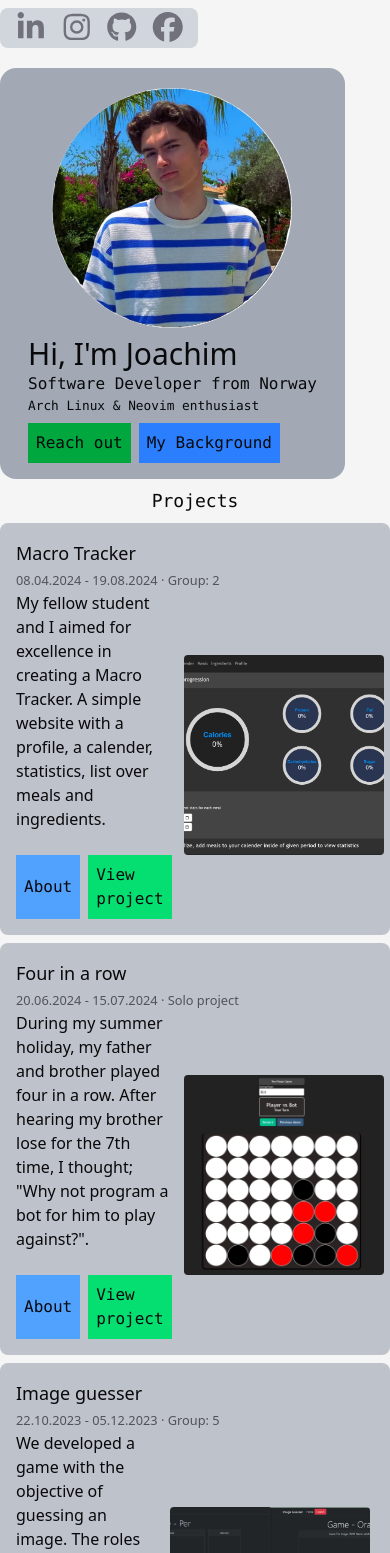
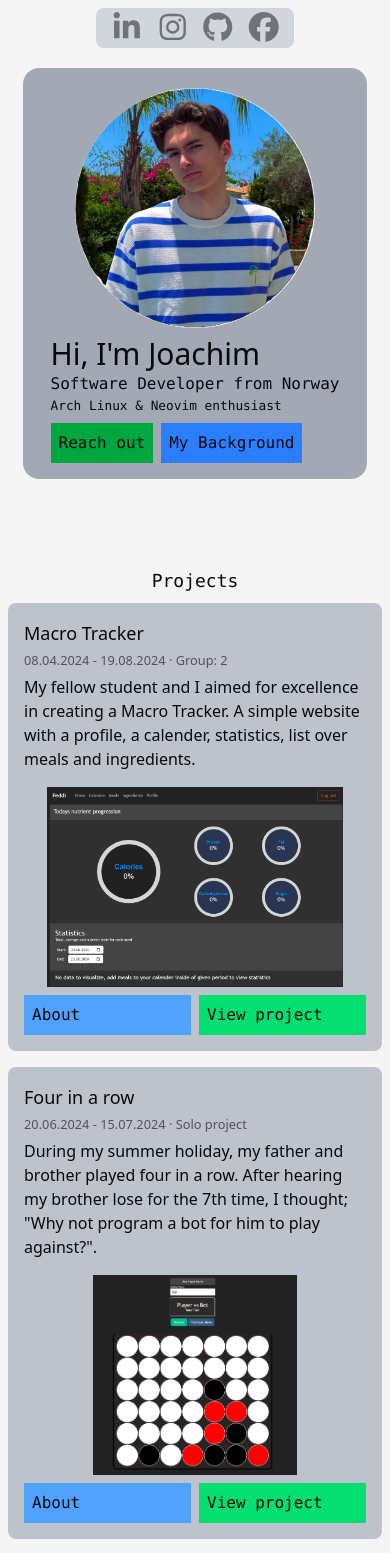
Before and after one commit to JoachimTislov/Portfolio, a Vue app: page / in a window 390 px wide. Shown: the top 1553 px of the page. Built offline with nearby package versions, Linux system fonts and the light colour scheme.

Commit message:
make components responsive

```diff
--- a/src/App.vue
+++ b/src/App.vue
@@ -7,9 +7,9 @@ import { iconDirection } from './logic/Portfolio/enums'
 </script>
 
 <template>
-  <div class="flex justify-center">
+  <div class="flex justify-center mb-10">
     <div class="flex flex-col">
-      <div class="mt-2 flex h-10 justify-between gap-x-5">
+      <div class="mt-2 flex h-10 justify-center gap-x-5 lg:justify-between">
         <ArrowLink
           v-if="useRoute().name !== routes.home.name"
           class="dark:bg-darkorange/80 rounded-sm bg-blue-400 px-3 font-mono"
--- a/src/components/Portfolio/AboutMe.vue
+++ b/src/components/Portfolio/AboutMe.vue
@@ -3,7 +3,7 @@ import { personalData } from '@/data/personal'
 </script>
 
 <template>
-  <div class="dark:bg-darkblue w-140 mt-4 rounded-lg bg-gray-300 p-4">
+  <div class="dark:bg-darkblue sm:w-140 mt-4 rounded-lg bg-gray-300 p-4">
     <h2 class="dark:bg-darkorange mb-4 mt-2 bg-green-300/80 p-2">About Me</h2>
     <p
       class="mx-2 mt-2"
--- a/src/components/Portfolio/AboutProject.vue
+++ b/src/components/Portfolio/AboutProject.vue
@@ -11,7 +11,7 @@ const project = personalData.projects[projectName as string]
   <div v-if="!project" class="mt-4">
     <h2 class="font-mono text-xl">Project not found</h2>
   </div>
-  <div v-else class="dark:bg-darkblue w-180 rounded-lg bg-gray-300 p-4">
+  <div v-else class="dark:bg-darkblue md:w-180 rounded-lg bg-gray-300 p-4">
     <div
       class="dark:bg-darkorange flex items-center justify-between bg-green-300/80 p-2"
     >
@@ -27,7 +27,7 @@ const project = personalData.projects[projectName as string]
       <p v-for="paragraph in project.description" :key="paragraph">
         {{ paragraph }}
       </p>
-      <div class="flex items-center justify-between gap-2">
+      <div class="flex flex-col items-center lg:flex-row">
         <div>
           <h2 class="mb-2 font-mono text-lg">Tech Stack</h2>
           <div class="flex flex-wrap gap-4">
@@ -35,7 +35,7 @@ const project = personalData.projects[projectName as string]
               v-for="tool in project.tools"
               :href="tool.link"
               :key="tool.name"
-              class="dark:hover:bg-darkorange flex items-center gap-2 rounded bg-green-200 px-3 py-1 transition-colors hover:bg-blue-400 dark:bg-zinc-800"
+              class="dark:hover:bg-darkorange flex items-center rounded bg-green-200 px-3 py-1 transition-colors hover:bg-blue-400 dark:bg-zinc-800"
               target="_blank"
               rel="noopener noreferrer"
             >
--- a/src/components/Portfolio/ImagePreview.vue
+++ b/src/components/Portfolio/ImagePreview.vue
@@ -15,7 +15,7 @@ defineProps<{
 <template>
   <img
     :src="url"
-    class="w-50 h-50 m-1 cursor-pointer rounded object-cover hover:opacity-60"
+    class="h-50 my-2 w-full cursor-pointer rounded object-contain hover:opacity-60"
     @click="openPreview(url)"
   />
   <div
--- a/src/components/Portfolio/MyProfile.vue
+++ b/src/components/Portfolio/MyProfile.vue
@@ -5,7 +5,7 @@ import ArrowLink from './ArrowLink.vue'
 </script>
 
 <template>
-  <div class="flex">
+  <div class="flex justify-center">
     <div
       class="max-w-100 dark:bg-darkblue flex flex-col rounded-2xl bg-gray-400/90 px-2 pb-4 pt-5"
     >
--- a/src/components/Portfolio/ProjectPreview.vue
+++ b/src/components/Portfolio/ProjectPreview.vue
@@ -5,41 +5,39 @@ import ImagePreview from './ImagePreview.vue'
 </script>
 
 <template>
-  <div class="flex flex-col">
+  <div class="mt-20 flex flex-col">
     <h2 class="p-2 text-center font-mono text-lg">Projects</h2>
-    <div class="flex flex-wrap gap-2">
+    <div class="grid w-full grid-cols-1 gap-y-4 sm:grid-cols-2 lg:grid-cols-3">
       <div
-        class="max-w-150 dark:bg-darkblue/50 rounded-lg bg-gray-400/60 p-4"
+        class="dark:bg-darkblue/50 mx-2 flex h-full flex-col rounded-lg bg-gray-400/60 p-4"
         v-for="(project, key) in personalData.projects"
         :key="key"
       >
         <h2 class="text-lg">{{ project.name }}</h2>
-        <div class="text-zinc-600 dark:text-zinc-500">
+        <div class="mb-1 text-zinc-600 dark:text-zinc-500">
           <small> {{ project.date }} </small>
           <small v-if="project.group_size">
             · Group: {{ project.group_size }}
           </small>
           <small v-else> · Solo project </small>
         </div>
-        <div class="flex items-center gap-2">
-          <div class="flex flex-col gap-4">
-            <p>{{ project.intro }}</p>
-            <div class="mt-2 flex gap-x-2">
+        <p class="mb-2">{{ project.intro }}</p>
+        <div class="mt-auto">
+          <ImagePreview class="w-full" :url="project.image" />
+          <div class="flex gap-x-2">
             <ArrowLink
               name="About"
-                class="bg-blue-400 dark:bg-zinc-700"
+              class="flex-1 bg-blue-400 dark:bg-zinc-700"
               :to="`/about/${project.name}`"
             />
             <ArrowLink
-                class="dark:bg-darkorange bg-green-400"
+              class="dark:bg-darkorange flex-1 bg-green-400"
               name="View project"
               :href="project.link"
               :to="project.page"
             />
           </div>
         </div>
-          <ImagePreview :url="project.image" />
-        </div>
       </div>
     </div>
   </div>
--- a/src/components/Portfolio/SocialLinks.vue
+++ b/src/components/Portfolio/SocialLinks.vue
@@ -4,7 +4,7 @@ import { personalData } from '@/data/personal'
 
 <template>
   <div
-    class="flex max-w-60 items-center rounded-lg bg-gray-300 p-2 text-zinc-500 dark:bg-zinc-900"
+    class="flex items-center rounded-lg bg-gray-300 p-2 text-zinc-500 dark:bg-zinc-900"
   >
     <a
       v-for="item in personalData.socialLinks"
```
Lines whose indentation alone changed are shown as unchanged.
